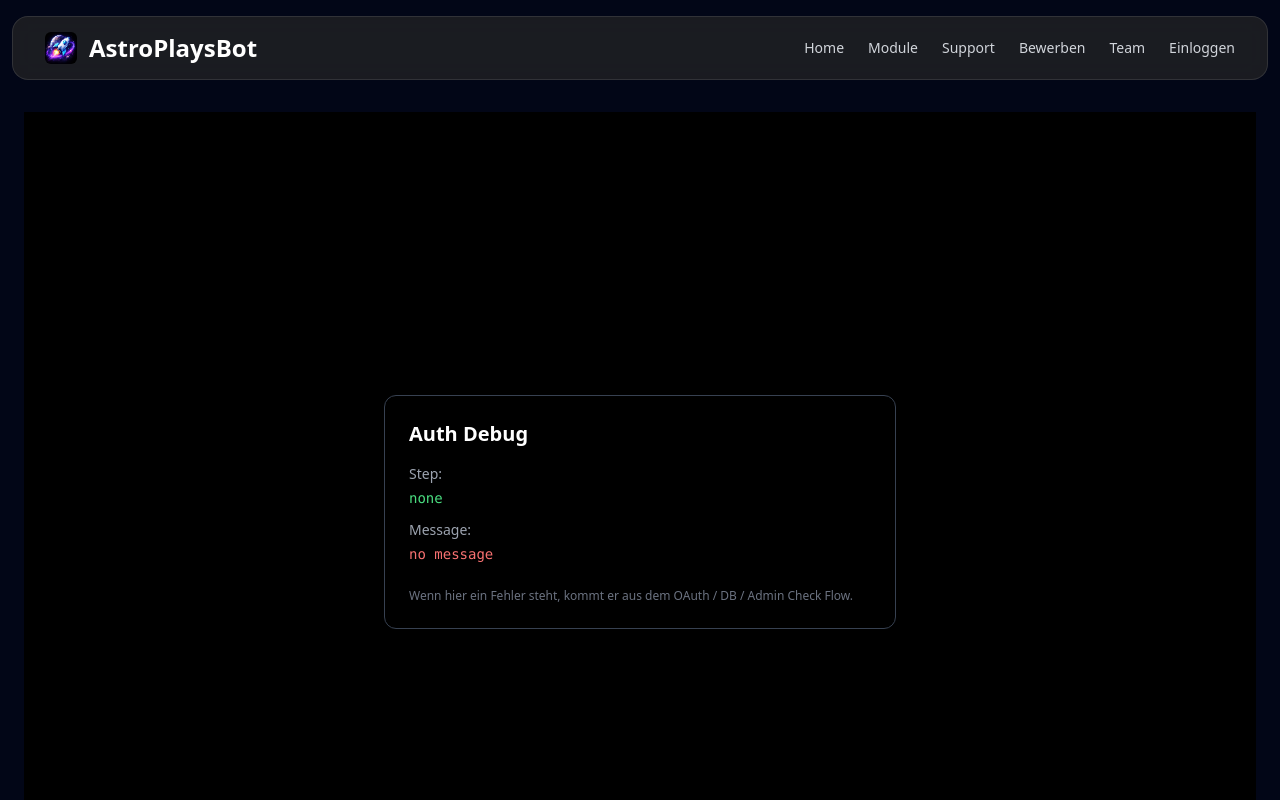
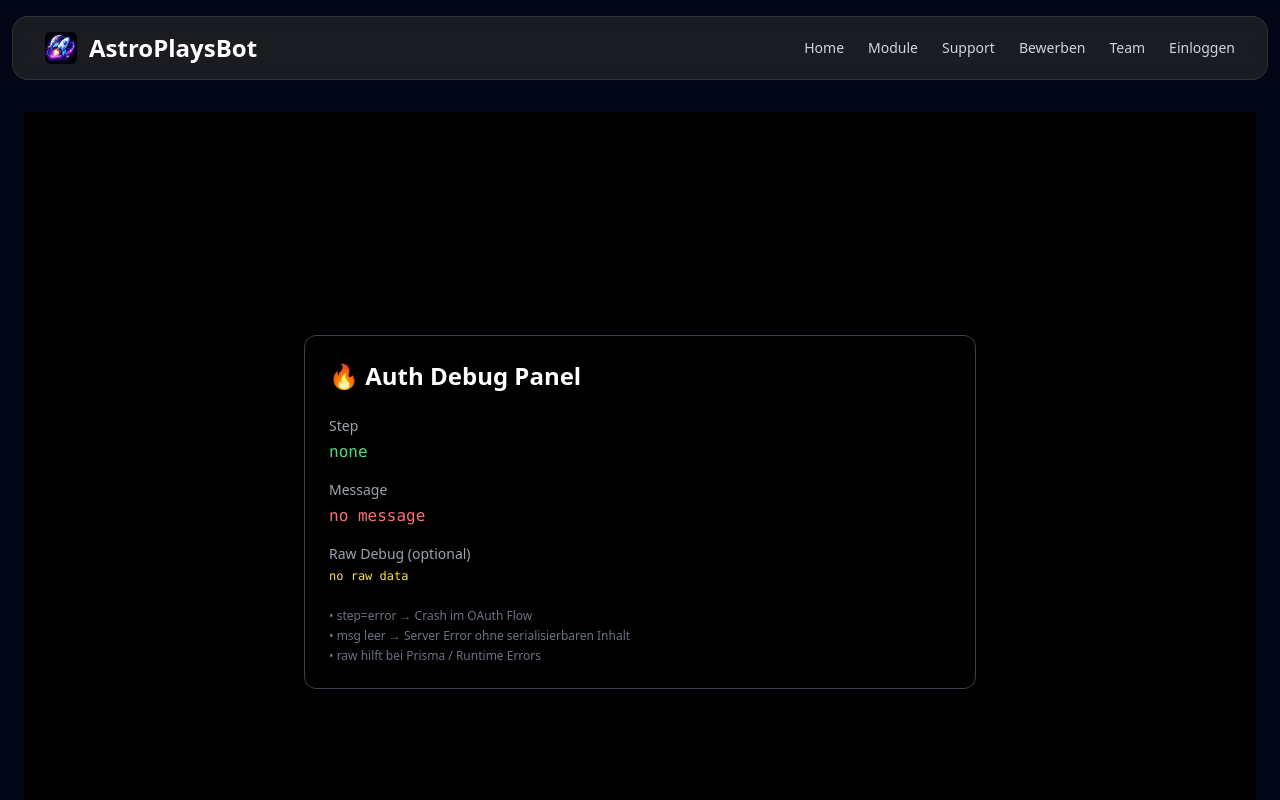
Before and after one commit to AstroPlaysBot/information, a Next.js app: page /debug-auth in a window 1280 px wide. Shown: the top 800 px of the page. Built offline with nearby package versions, Linux system fonts and the light colour scheme.

Commit message:
Update page.tsx

```diff
--- a/src/app/debug-auth/page.tsx
+++ b/src/app/debug-auth/page.tsx
@@ -7,35 +7,45 @@ export default function DebugAuthPage() {
 
   const step = params.get('step');
   const msg = params.get('msg');
+  const raw = params.get('raw');
 
   return (
     <div className="min-h-screen flex items-center justify-center bg-black text-white px-6">
-      <div className="p-6 border border-gray-700 rounded-xl w-full max-w-lg">
+      <div className="p-6 border border-gray-700 rounded-xl w-full max-w-2xl">
 
-        <h1 className="text-xl font-bold mb-4">
-          Auth Debug
+        <h1 className="text-2xl font-bold mb-6">
+          🔥 Auth Debug Panel
         </h1>
 
-        <div className="space-y-3 text-sm">
-
-          <div>
-            <p className="text-gray-400">Step:</p>
+        {/* STEP */}
+        <div className="mb-4">
+          <p className="text-gray-400 text-sm">Step</p>
           <pre className="text-green-400 mt-1">
             {step || 'none'}
           </pre>
         </div>
 
-          <div>
-            <p className="text-gray-400">Message:</p>
+        {/* MESSAGE */}
+        <div className="mb-4">
+          <p className="text-gray-400 text-sm">Message</p>
           <pre className="text-red-400 mt-1 whitespace-pre-wrap break-words">
             {msg || 'no message'}
           </pre>
         </div>
 
+        {/* RAW ERROR */}
+        <div className="mb-4">
+          <p className="text-gray-400 text-sm">Raw Debug (optional)</p>
+          <pre className="text-yellow-300 mt-1 whitespace-pre-wrap break-words text-xs">
+            {raw || 'no raw data'}
+          </pre>
         </div>
 
-        <div className="mt-6 text-xs text-gray-500">
-          Wenn hier ein Fehler steht, kommt er aus dem OAuth / DB / Admin Check Flow.
+        {/* HINTS */}
+        <div className="mt-6 text-xs text-gray-500 space-y-1">
+          <p>• step=error → Crash im OAuth Flow</p>
+          <p>• msg leer → Server Error ohne serialisierbaren Inhalt</p>
+          <p>• raw hilft bei Prisma / Runtime Errors</p>
         </div>
 
       </div>
```
Lines whose indentation alone changed are shown as unchanged.
